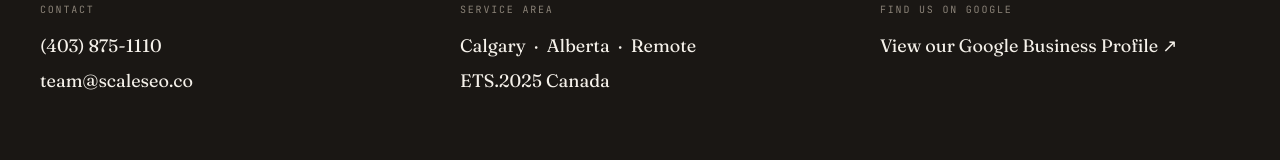
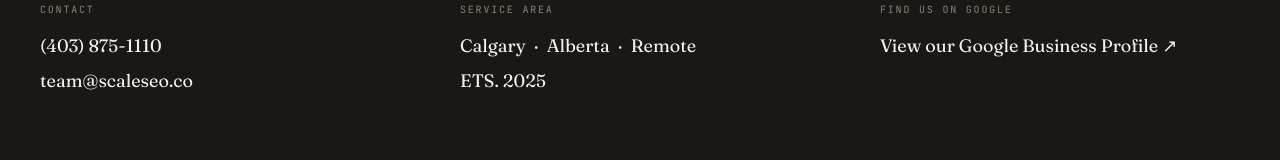
Before and after one commit to ScaleCRMCO/scaleseo, a Next.js app: page / in a window 1280 px wide. Shown: the part 8038-8198 px from the top of the page. Built offline with nearby package versions, Linux system fonts and the light colour scheme.

Commit message:
Update Footer.tsx

```diff
--- a/src/app/components/Footer.tsx
+++ b/src/app/components/Footer.tsx
@@ -32,7 +32,7 @@
           <div className={styles.napText}>
           Calgary &nbsp;·&nbsp; Alberta &nbsp;·&nbsp; Remote
           </div>
-          <div className={styles.napText}>ETS.2025 Canada</div>
+          <div className={styles.napText}>ETS. 2025</div>
         </div>
         <div className={styles.napCol}>
           <div className={styles.napLabel}>Find Us On Google</div>
```
